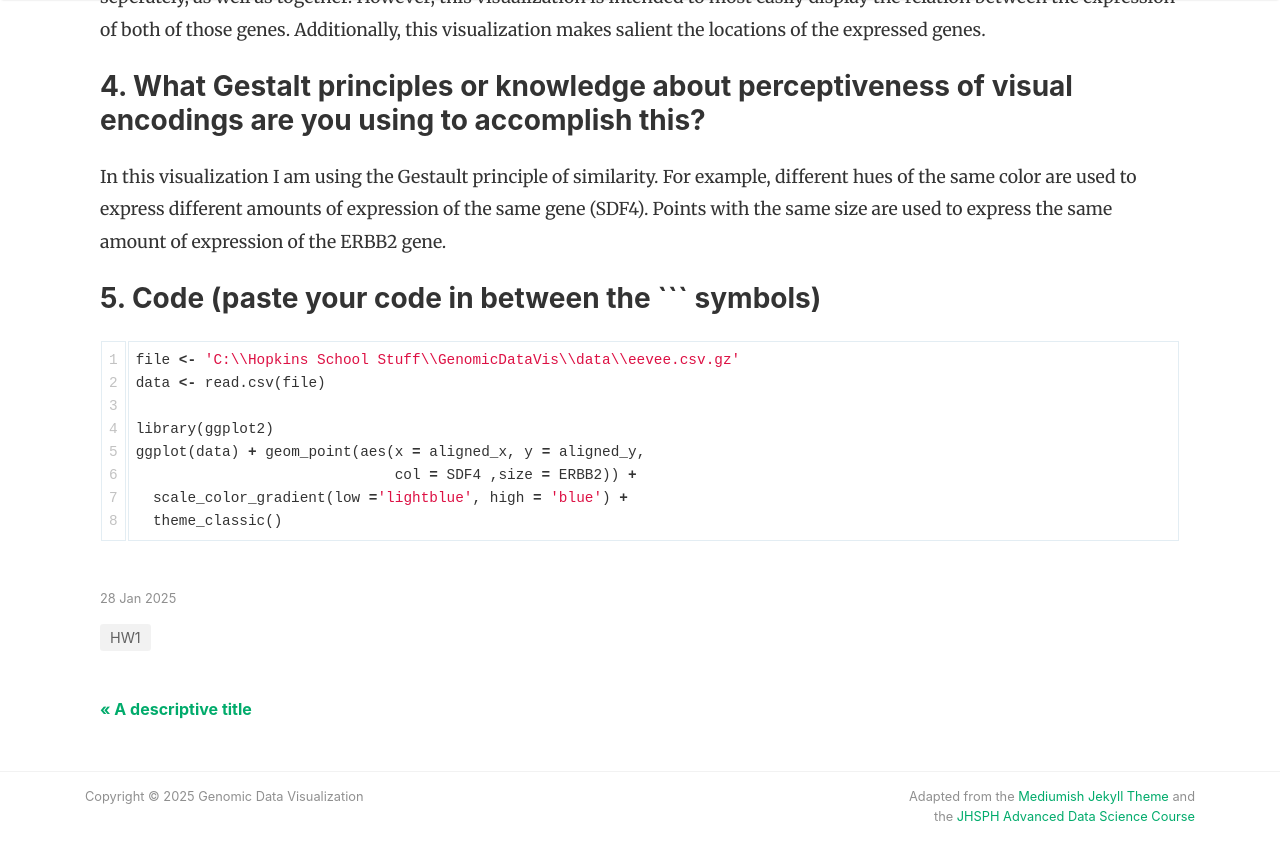
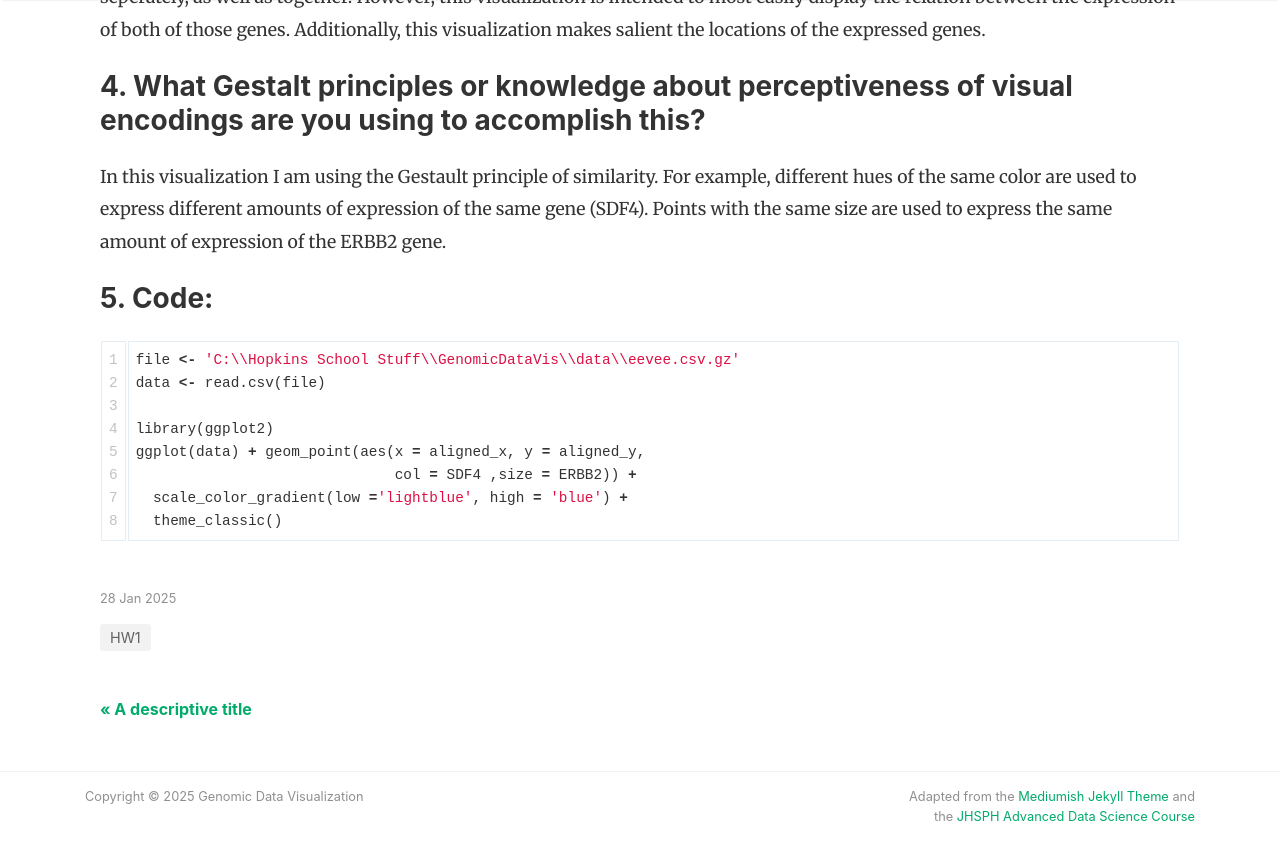
Before and after one commit to JEFworks-Lab/genomic-data-visualization-2025, a Jekyll site: the page built from _posts/2025-01-28-sdate1.md, in a window 1280 px wide and 900 px high, scrolled down 1611 px. Shown: the top 860 px of the window. Built offline with Jekyll 4.4.1, drawn with Linux system fonts in a browser that asks for light colours; nearby versions of some CDN libraries; comment, search, counter and statistics services are not loaded.

Commit message:
Update 2025-01-28-sdate1.md

````diff
--- a/_posts/2025-01-28-sdate1.md
+++ b/_posts/2025-01-28-sdate1.md
@@ -21,7 +21,7 @@ Through the visualization I am trying to make salient the amounts of expression
 ### 4. What Gestalt principles or knowledge about perceptiveness of visual encodings are you using to accomplish this?
 In this visualization I am using the Gestault principle of similarity. For example, different hues of the same color are used to express different amounts of expression of the same gene (SDF4). Points with the same size are used to express the same amount of expression of the ERBB2 gene.
 
-### 5. Code (paste your code in between the ``` symbols)
+### 5. Code:
 
 ```r
 file <- 'C:\\Hopkins School Stuff\\GenomicDataVis\\data\\eevee.csv.gz'
````
